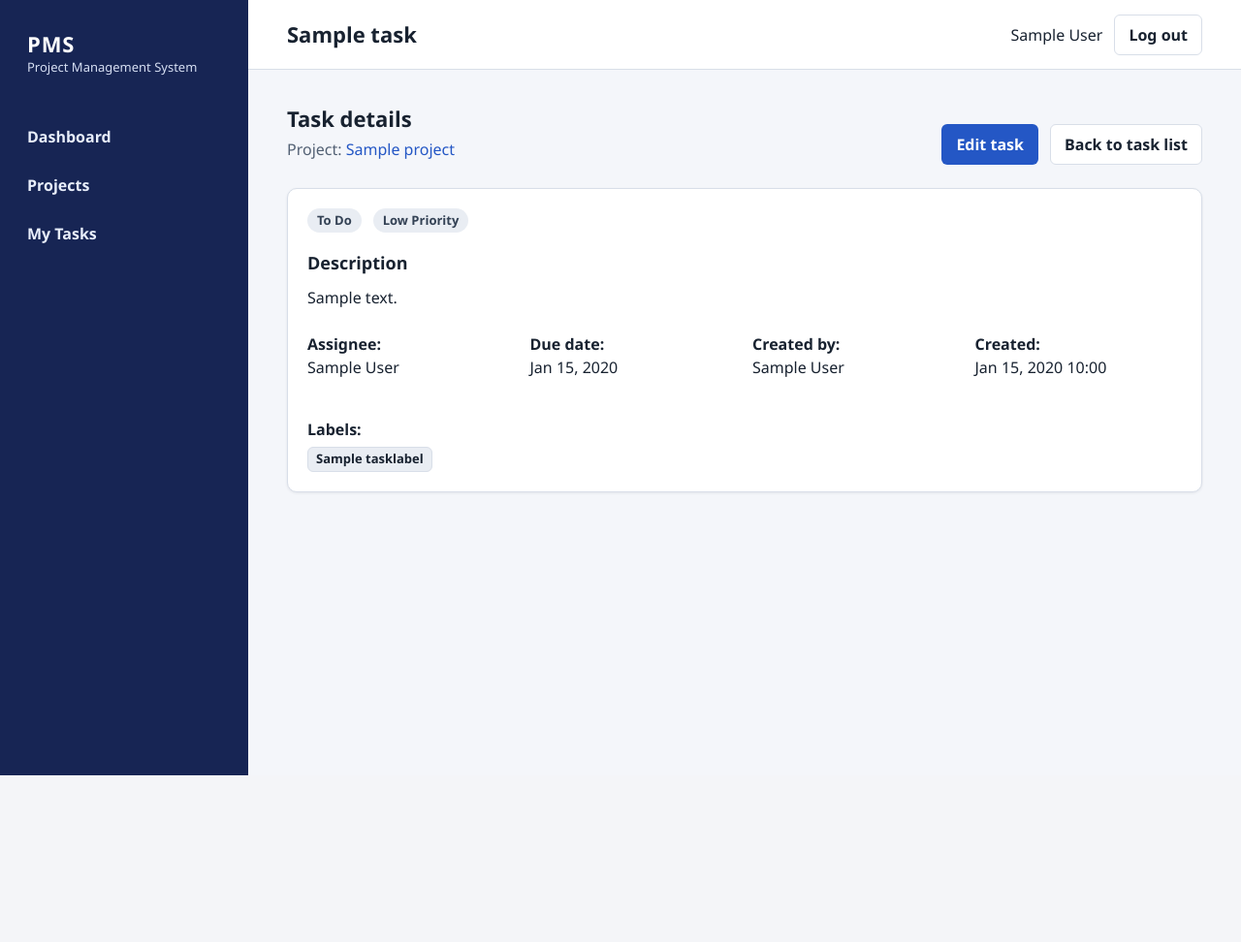
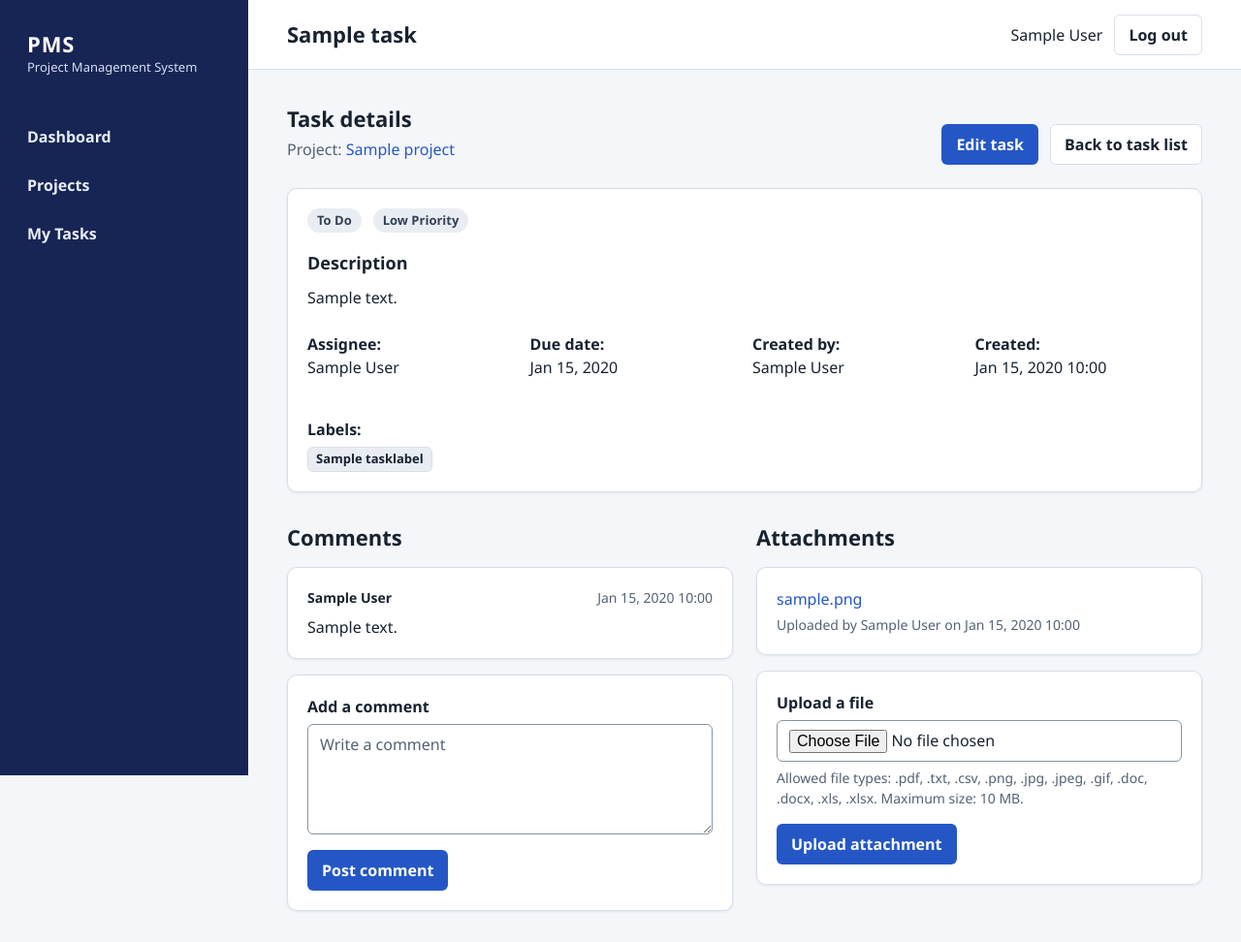
Before and after one commit to Project-Management-System-SE/Project-Management-System-SE, a Django app: page /projects/1/tasks/1/ in a window 1280 px wide. Shown: the whole page at 97% size. Before the commit the page ends 800 px from the top, so only its background shows below. Run offline with Django 5.2, Linux system fonts and the light colour scheme; a user stored in the database is signed in; tables that the repository leaves empty hold one stand-in row (values such as "Sample post").

Commit message:
feat(tasks): add task comments and file attachments
Co-authored-by: Copilot <223556219+Copilot@users.noreply.github.com>

```diff
--- a/backend/tasks/forms.py
+++ b/backend/tasks/forms.py
@@ -1,9 +1,16 @@
 from django import forms
+from django.conf import settings
 from django.contrib.auth import get_user_model
 from django.db import transaction
 from django.db.models import Q
 
-from .models import Task, TaskLabel
+from .models import (
+    Task,
+    TaskAttachment,
+    TaskComment,
+    TaskLabel,
+    task_attachment_max_size_label,
+)
 
 User = get_user_model()
 
@@ -123,3 +130,40 @@ class TaskForm(forms.ModelForm):
             )
             label_objs.append(label_obj)
         task.labels.set(label_objs)
+
+
+class TaskCommentForm(forms.ModelForm):
+    class Meta:
+        model = TaskComment
+        fields = ["content"]
+        widgets = {
+            "content": forms.Textarea(
+                attrs={"rows": 4, "placeholder": "Write a comment"}
+            ),
+        }
+
+
+class TaskAttachmentForm(forms.ModelForm):
+    class Meta:
+        model = TaskAttachment
+        fields = ["file"]
+        widgets = {
+            "file": forms.ClearableFileInput(
+                attrs={
+                    "accept": ",".join(
+                        f".{extension}"
+                        for extension in settings.TASK_ATTACHMENT_ALLOWED_EXTENSIONS
+                    )
+                }
+            ),
+        }
+
+    def __init__(self, *args, **kwargs):
+        super().__init__(*args, **kwargs)
+        allowed_types = ", ".join(
+            f".{extension}" for extension in settings.TASK_ATTACHMENT_ALLOWED_EXTENSIONS
+        )
+        self.fields["file"].help_text = (
+            f"Allowed file types: {allowed_types}. "
+            f"Maximum size: {task_attachment_max_size_label()}."
+        )
--- a/backend/tasks/urls.py
+++ b/backend/tasks/urls.py
@@ -17,4 +17,19 @@ urlpatterns = [
         views.task_update,
         name="task-update",
     ),
+    path(
+        "projects/<int:project_id>/tasks/<int:task_id>/comments/",
+        views.task_comment_create,
+        name="task-comment-create",
+    ),
+    path(
+        "projects/<int:project_id>/tasks/<int:task_id>/attachments/",
+        views.task_attachment_upload,
+        name="task-attachment-upload",
+    ),
+    path(
+        "projects/<int:project_id>/tasks/<int:task_id>/attachments/<int:attachment_id>/download/",
+        views.task_attachment_download,
+        name="task-attachment-download",
+    ),
 ]
--- a/backend/tasks/views.py
+++ b/backend/tasks/views.py
@@ -1,15 +1,58 @@
+import logging
+
 from django.contrib import messages
 from django.contrib.auth.decorators import login_required
 from django.core.exceptions import PermissionDenied
-from django.db import transaction
+from django.db import DatabaseError, transaction
+from django.http import FileResponse, Http404
 from django.shortcuts import get_object_or_404, redirect, render
 from django.urls import reverse
 
 from projects.permissions import visible_projects_for
 
-from .forms import TaskForm
-from .models import Task
-from .permissions import can_create_task_in, can_edit_task
+from .forms import TaskAttachmentForm, TaskCommentForm, TaskForm
+from .models import Task, TaskAttachment
+from .permissions import can_create_task_in, can_edit_task, can_view_tasks_for
+
+logger = logging.getLogger(__name__)
+
+
+def _get_visible_task(user, project_id, task_id):
+    task = get_object_or_404(
+        Task.objects.select_related("project", "assignee", "created_by")
+        .prefetch_related("labels"),
+        pk=task_id,
+        project_id=project_id,
+    )
+    if not can_view_tasks_for(user, task.project):
+        raise Http404
+    return task
+
+
+def _task_detail_context(request, task, comment_form=None, attachment_form=None):
+    return {
+        "project": task.project,
+        "task": task,
+        "can_edit_task": can_edit_task(request.user, task),
+        "comments": task.comments.select_related("author").order_by("created_at", "pk"),
+        "attachments": task.attachments.select_related("uploaded_by").order_by(
+            "created_at", "pk"
+        ),
+        "comment_form": comment_form if comment_form is not None else TaskCommentForm(),
+        "attachment_form": (
+            attachment_form
+            if attachment_form is not None
+            else TaskAttachmentForm()
+        ),
+    }
+
+
+def _render_task_detail(request, task, comment_form=None, attachment_form=None):
+    return render(
+        request,
+        "task_detail.html",
+        _task_detail_context(request, task, comment_form, attachment_form),
+    )
 
 
 @login_required
@@ -83,18 +126,85 @@ def task_create(request, project_id):
 
 @login_required
 def task_detail(request, project_id, task_id):
-    project = get_object_or_404(visible_projects_for(request.user), pk=project_id)
-    task = get_object_or_404(
-        project.tasks.select_related("assignee", "created_by", "project").prefetch_related("labels"),
-        pk=task_id,
+    task = _get_visible_task(request.user, project_id, task_id)
+    return _render_task_detail(request, task)
+
+
+@login_required
+def task_comment_create(request, project_id, task_id):
+    task = _get_visible_task(request.user, project_id, task_id)
+    if request.method != "POST":
+        return redirect("tasks:task-detail", project_id=project_id, task_id=task_id)
+
+    form = TaskCommentForm(request.POST)
+    if form.is_valid():
+        comment = form.save(commit=False)
+        comment.task = task
+        comment.author = request.user
+        try:
+            with transaction.atomic():
+                comment.save()
+        except DatabaseError:
+            logger.exception("Could not save comment for task %s", task.pk)
+            form.add_error(None, "Could not save your comment. Please try again.")
+        else:
+            messages.success(request, "Comment added.")
+            return redirect("tasks:task-detail", project_id=project_id, task_id=task_id)
+
+    return _render_task_detail(request, task, comment_form=form)
+
+
+@login_required
+def task_attachment_upload(request, project_id, task_id):
+    task = _get_visible_task(request.user, project_id, task_id)
+    if request.method != "POST":
+        return redirect("tasks:task-detail", project_id=project_id, task_id=task_id)
+
+    form = TaskAttachmentForm(request.POST, request.FILES)
+    if form.is_valid():
+        attachment = form.save(commit=False)
+        attachment.task = task
+        attachment.uploaded_by = request.user
+        attachment.original_filename = form.cleaned_data["file"].name
+        original_file_name = attachment.file.name
+        try:
+            with transaction.atomic():
+                attachment.save()
+        except (DatabaseError, OSError):
+            logger.exception("Could not save attachment for task %s", task.pk)
+            if attachment.file.name != original_file_name:
+                try:
+                    attachment.file.delete(save=False)
+                except OSError:
+                    logger.exception(
+                        "Could not clean up attachment file for task %s", task.pk
+                    )
+            form.add_error(None, "Could not save the attachment. Please try again.")
+        else:
+            messages.success(request, "Attachment uploaded.")
+            return redirect("tasks:task-detail", project_id=project_id, task_id=task_id)
+
+    return _render_task_detail(request, task, attachment_form=form)
+
+
+@login_required
+def task_attachment_download(request, project_id, task_id, attachment_id):
+    task = _get_visible_task(request.user, project_id, task_id)
+    attachment = get_object_or_404(task.attachments, pk=attachment_id)
+    try:
+        attachment_file = attachment.file.open("rb")
+    except OSError:
+        logger.exception("Could not open attachment %s for task %s", attachment.pk, task.pk)
+        raise Http404("The requested attachment is unavailable.") from None
+
+    response = FileResponse(
+        attachment_file,
+        as_attachment=True,
+        filename=attachment.original_filename,
+        content_type="application/octet-stream",
     )
-
-    context = {
-        "project": project,
-        "task": task,
-        "can_edit_task": can_edit_task(request.user, task),
-    }
-    return render(request, "task_detail.html", context)
+    response["X-Content-Type-Options"] = "nosniff"
+    return response
 
 
 @login_required
--- a/static/css/style.css
+++ b/static/css/style.css
@@ -622,6 +622,69 @@ textarea::placeholder {
     font-size: 0.9375rem;
 }
 
+.task-collaboration {
+    display: grid;
+    grid-template-columns: repeat(2, minmax(0, 1fr));
+    gap: 1.5rem;
+    margin-top: 2rem;
+}
+
+.task-collaboration-section {
+    display: grid;
+    align-content: start;
+    gap: 1rem;
+    min-width: 0;
+}
+
+.task-collaboration-section h2 {
+    margin: 0;
+}
+
+.task-comments,
+.task-attachments {
+    display: grid;
+    gap: 0.75rem;
+    margin: 0;
+    padding: 0;
+    list-style: none;
+}
+
+.task-comment,
+.task-attachment {
+    min-width: 0;
+    overflow-wrap: anywhere;
+}
+
+.task-comment-meta {
+    display: flex;
+    justify-content: space-between;
+    flex-wrap: wrap;
+    gap: 0.375rem 1rem;
+    margin-bottom: 0.5rem;
+    color: var(--color-muted);
+    font-size: 0.875rem;
+}
+
+.task-comment-meta strong {
+    color: var(--color-text);
+}
+
+.task-comment p,
+.task-attachment-meta,
+.task-collaboration-empty {
+    margin: 0;
+}
+
+.task-attachment-meta {
+    margin-top: 0.25rem;
+    color: var(--color-muted);
+    font-size: 0.875rem;
+}
+
+.task-collaboration-form {
+    min-width: 0;
+}
+
 .project-list-due-date {
     margin: 0;
     color: var(--color-muted);
@@ -809,6 +872,10 @@ textarea::placeholder {
         grid-template-columns: minmax(0, 1fr);
         gap: 0.875rem;
     }
+
+    .task-collaboration {
+        grid-template-columns: minmax(0, 1fr);
+    }
 }
 
 @media (max-width: 30rem) {
--- a/templates/task_detail.html
+++ b/templates/task_detail.html
@@ -63,4 +63,81 @@
         </div>
     </div>
 </article>
+
+<section class="task-collaboration" aria-labelledby="task-comments-heading">
+    <div class="task-collaboration-section">
+        <h2 id="task-comments-heading">Comments</h2>
+        {% if comments %}
+        <ol class="task-comments">
+            {% for comment in comments %}
+            <li class="card task-comment">
+                <div class="task-comment-meta">
+                    <strong>{{ comment.author.full_name|default:comment.author.email }}</strong>
+                    <time datetime="{{ comment.created_at|date:'c' }}">{{ comment.created_at|date:"M j, Y H:i" }}</time>
+                </div>
+                <p>{{ comment.content|linebreaksbr }}</p>
+            </li>
+            {% endfor %}
+        </ol>
+        {% else %}
+        <p class="task-collaboration-empty">No comments yet.</p>
+        {% endif %}
+
+        <form class="card task-collaboration-form" method="post"
+            action="{% url 'tasks:task-comment-create' project.pk task.pk %}">
+            {% csrf_token %}
+            {% if comment_form.non_field_errors %}
+            <div class="form-errors" role="alert">{{ comment_form.non_field_errors }}</div>
+            {% endif %}
+            <div class="form-field">
+                <label for="{{ comment_form.content.id_for_label }}">Add a comment</label>
+                {{ comment_form.content }}
+                {% if comment_form.content.errors %}
+                <div class="field-errors" role="alert">{{ comment_form.content.errors }}</div>
+                {% endif %}
+            </div>
+            <button type="submit">Post comment</button>
+        </form>
+    </div>
+
+    <div class="task-collaboration-section">
+        <h2 id="task-attachments-heading">Attachments</h2>
+        {% if attachments %}
+        <ul class="task-attachments">
+            {% for attachment in attachments %}
+            <li class="card task-attachment">
+                <div>
+                    <a href="{% url 'tasks:task-attachment-download' project.pk task.pk attachment.pk %}">{{ attachment.original_filename }}</a>
+                    <p class="task-attachment-meta">
+                        Uploaded by {{ attachment.uploaded_by.full_name|default:attachment.uploaded_by.email }}
+                        on {{ attachment.created_at|date:"M j, Y H:i" }}
+                    </p>
+                </div>
+            </li>
+            {% endfor %}
+        </ul>
+        {% else %}
+        <p class="task-collaboration-empty">No attachments yet.</p>
+        {% endif %}
+
+        <form class="card task-collaboration-form" method="post" enctype="multipart/form-data"
+            action="{% url 'tasks:task-attachment-upload' project.pk task.pk %}">
+            {% csrf_token %}
+            {% if attachment_form.non_field_errors %}
+            <div class="form-errors" role="alert">{{ attachment_form.non_field_errors }}</div>
+            {% endif %}
+            <div class="form-field">
+                <label for="{{ attachment_form.file.id_for_label }}">Upload a file</label>
+                {{ attachment_form.file }}
+                {% if attachment_form.file.help_text %}
+                <small class="field-help">{{ attachment_form.file.help_text }}</small>
+                {% endif %}
+                {% if attachment_form.file.errors %}
+                <div class="field-errors" role="alert">{{ attachment_form.file.errors }}</div>
+                {% endif %}
+            </div>
+            <button type="submit">Upload attachment</button>
+        </form>
+    </div>
+</section>
 {% endblock %}
```
Also changed, not shown: backend/config/settings.py (+13 -0 lines), backend/tasks/models.py (+71 -0 lines), backend/tests/test_tasks.py (+298 -3 lines), README.md, backend/tasks/migrations/0002_taskattachment_taskcomment.py (added).
